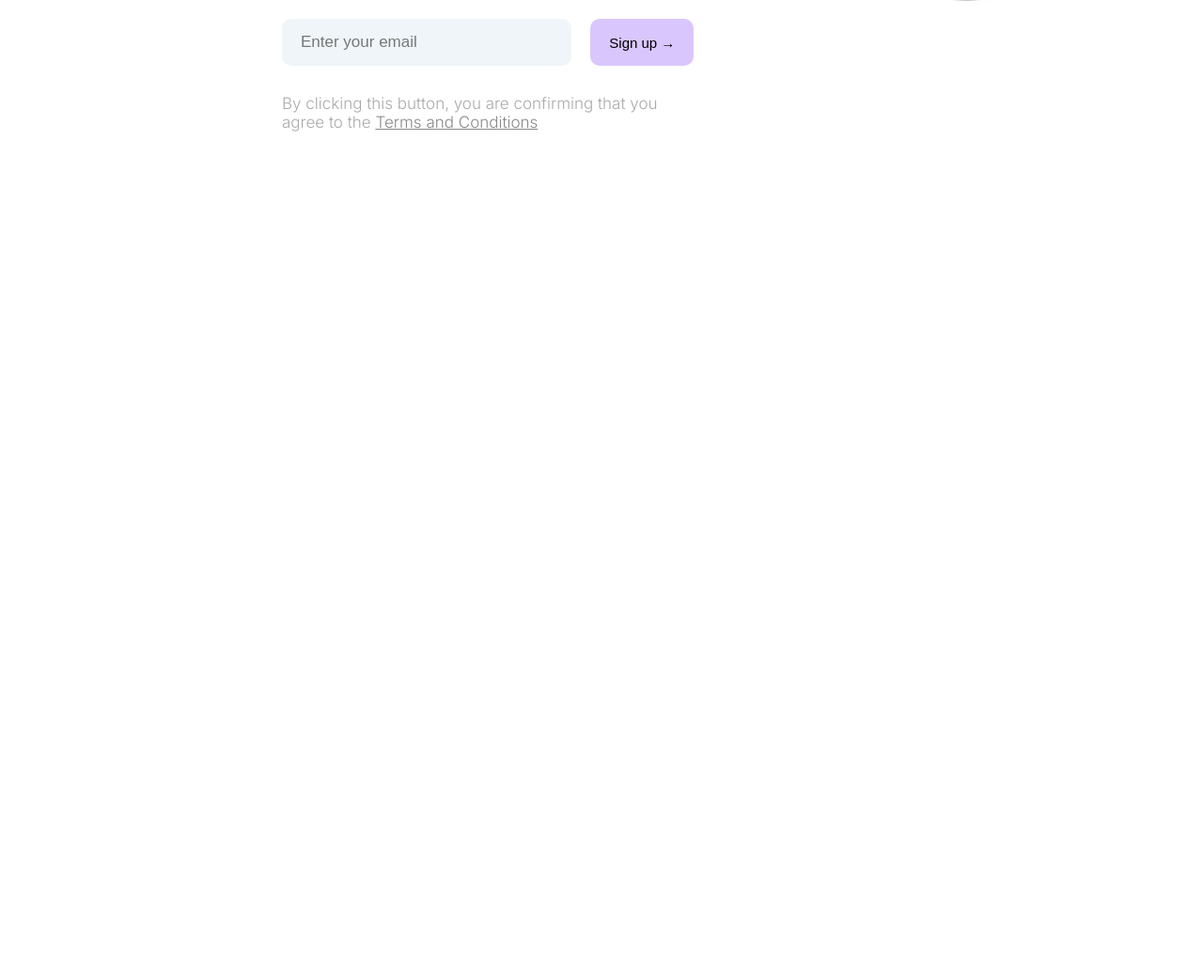
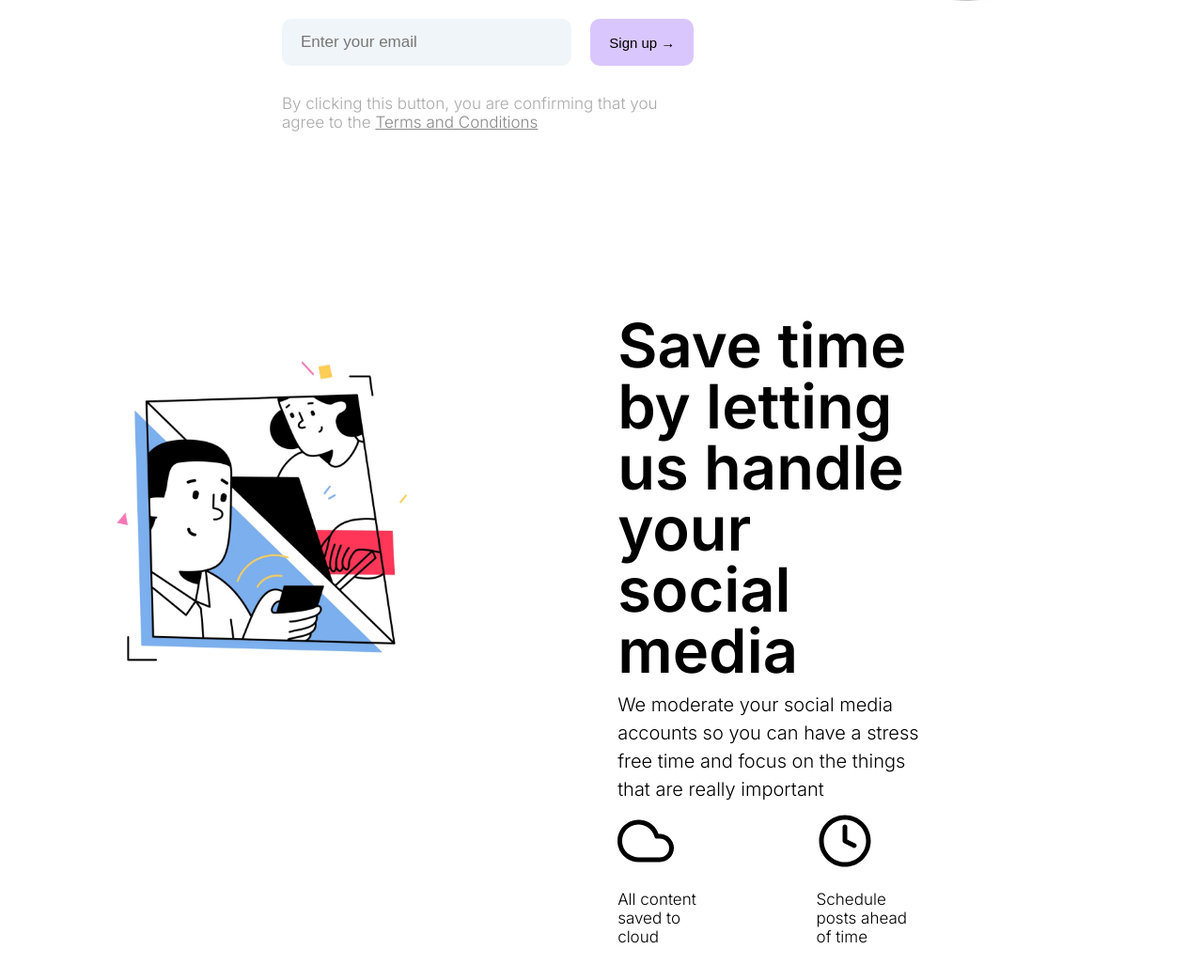
Before and after one commit to daltavida/Marketent, a website: page index.html in a window 1280 px wide. Shown: the part 565-1608 px from the top of the page at 94% size. Before the commit the page ends 800 px from the top, so only its background shows below. Drawn offline with Linux system fonts and the light colour scheme.

Commit message:
Create features section 1

```diff
--- a/index.html
+++ b/index.html
@@ -60,5 +60,37 @@
         class="header__img"
       />
     </header>
+
+    <!-- Features section 1: Social Media -->
+    <section class="social-media">
+      <img
+        src="img/connect.jpg"
+        alt="Social media image"
+        class="social-media__img"
+      />
+      <h2 class="social-media__heading">
+        Save time by letting us handle your social media
+      </h2>
+      <p class="social-media__description">
+        We moderate your social media accounts so you can have a stress free
+        time and focus on the things that are really important
+      </p>
+      <div class="social-media__feature-box">
+        <svg class="social-media__icon">
+          <use xlink:href="img/sprite.svg#icon-cloud"></use>
+        </svg>
+        <p class="social-media__feature-description">
+          All content saved to cloud
+        </p>
+      </div>
+      <div class="social-media__feature-box">
+        <svg class="social-media__icon">
+          <use xlink:href="img/sprite.svg#icon-clock"></use>
+        </svg>
+        <p class="social-media__feature-description">
+          Schedule posts ahead of time
+        </p>
+      </div>
+    </section>
   </body>
 </html>
--- a/sass/base/_typography.scss
+++ b/sass/base/_typography.scss
@@ -1,5 +1,11 @@
 h1 {
   font-size: 8rem;
+  font-weight: 600;
+  line-height: 1;
+}
+
+h2 {
+  font-size: 6.5rem;
   font-weight: 600;
   line-height: 1;
 }
--- /dev/null
+++ b/sass/layout/_social-media.scss
@@ -0,0 +1,36 @@
+.social-media {
+  display: grid;
+  padding: 10rem 30rem 10rem 0;
+  grid-template-columns: 5fr 1fr 1fr;
+  grid-template-rows: repeat(3, min-content);
+  grid-row-gap: 1rem;
+  grid-column-gap: 10rem;
+
+  &__img {
+    width: 100%;
+    grid-column: 1 / 2;
+    grid-row: 1 / -1;
+  }
+
+  &__heading {
+    grid-column: 2 / 4;
+    align-self: end;
+  }
+
+  &__description {
+    grid-column: 2 / 4;
+    font-size: 2rem;
+    line-height: 1.5;
+    align-self: center;
+  }
+
+  &__icon {
+    width: 6rem;
+    height: 6rem;
+    margin-bottom: 2rem;
+  }
+
+  &__feature-description {
+    font-size: 1.7rem;
+  }
+}
--- a/sass/main.scss
+++ b/sass/main.scss
@@ -9,3 +9,4 @@
 
 @import "layout/navbar";
 @import "layout/header";
+@import "layout/social-media";
```
Also changed, not shown: css/style.css.
